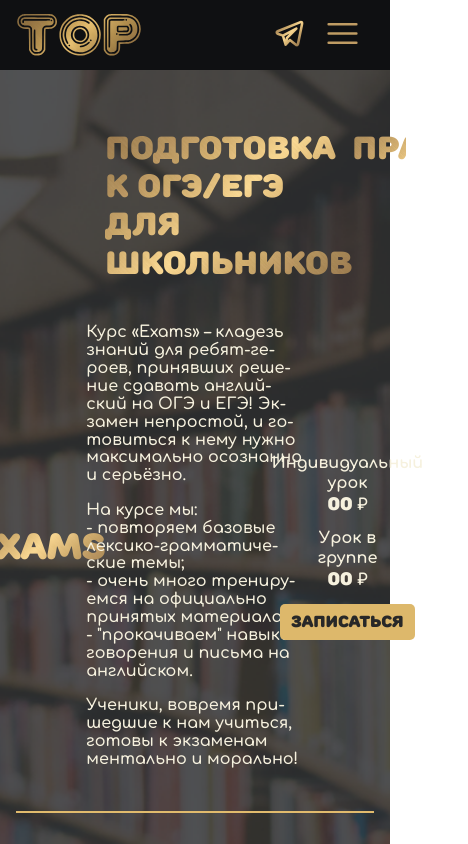
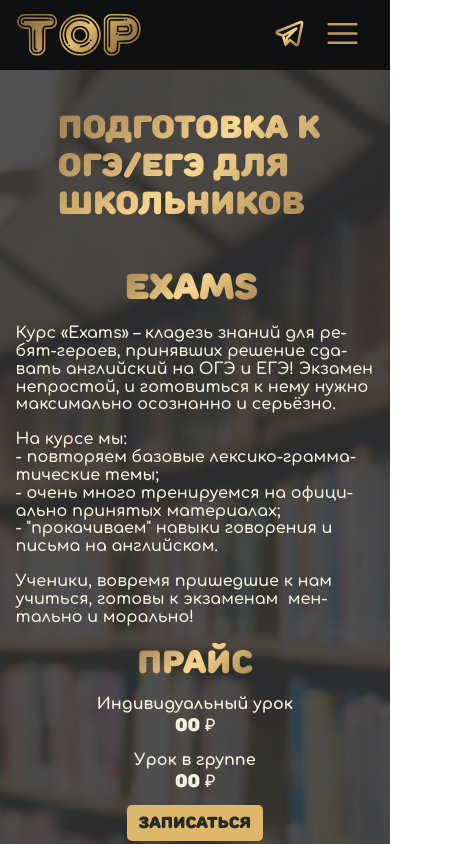
Before and after one commit to polinscik/TOP-educational-studio, a React (Vite) app: page /exams in a window 390 px wide. Shown: the top 844 px of the page, 468 px wide, since content can reach past the window. Built offline with nearby package versions, Linux system fonts and the light colour scheme; a web font is replaced by a local one.

Commit message:
add mobile support

```diff
--- a/src/components/Button/Button.scss
+++ b/src/components/Button/Button.scss
@@ -3,6 +3,7 @@
   border-radius: 5px;
   font-family: "Comfortaa";
   font-weight: 700;
+  cursor: pointer;
 }
 
 .btn_gold {
@@ -23,7 +24,3 @@
 .course-page__desc-btn {
   margin-top: 1.5vh;
 }
-
-.btn-transiion {
-  transition: all 2s ease-in;
-}
--- a/src/components/CoursePageElements/CoursePageRow/CoursePageRow.jsx
+++ b/src/components/CoursePageElements/CoursePageRow/CoursePageRow.jsx
@@ -29,13 +29,16 @@ function CoursePageRow({
           </div>
           {rowAdditionalDesc && (
             <Button
-              classname="btn btn_gold course-page__desc-btn btn-transition"
+              classname="btn btn_gold course-page__desc-btn"
               onClick={() => setExpanded(!expanded)}>
               {expanded ? "Скрыть" : "Читать дальше"}
             </Button>
           )}
         </div>
         <div className="course-page__price-container">
+          <p className="course-page__title_price_mobile course-page__title course-page__title_price ">
+            Прайс
+          </p>
           {priceArray.map((element) => (
             <div className="course-page__prices">
               <p className="course-page__price-desc">{element.priceName}</p>
--- a/src/components/CoursePageElements/CoursePageRow/CoursePageRow.scss
+++ b/src/components/CoursePageElements/CoursePageRow/CoursePageRow.scss
@@ -7,6 +7,13 @@
   grid-template-rows: 1fr;
   grid-template-columns: 15% 1fr 15%;
   grid-template-areas: "name description  price";
+  & {
+    @media (max-width: 1024px) {
+      display: flex;
+      flex-direction: column;
+      row-gap: 2vh;
+    }
+  }
 }
 .course-page__row-title-container {
   grid-area: name;
@@ -35,7 +42,6 @@
   font-weight: 600;
   line-height: 1.115em;
   text-align: left;
-  transition: all 2s ease-in;
   hyphens: auto;
 }
 .course-page__desc ul {
@@ -73,3 +79,12 @@
   width: auto;
   height: 2px;
 }
+
+.course-page__title_price_mobile {
+  display: none;
+  & {
+    @media (max-width: 1024px) {
+      display: block;
+    }
+  }
+}
--- a/src/components/CoursePageElements/CoursePageTitle/CoursePageTitle.scss
+++ b/src/components/CoursePageElements/CoursePageTitle/CoursePageTitle.scss
@@ -6,6 +6,14 @@
   grid-template-rows: 1fr;
   grid-template-columns: 25% 1fr 15%;
   grid-template-areas: "space heading price";
+  & {
+    @media (max-width: 1024px) {
+      display: flex;
+      flex-direction: column;
+      align-items: center;
+      padding: 2.5vh 5vh 0;
+    }
+  }
 }
 .course-page__title {
   grid-area: heading;
@@ -15,8 +23,15 @@
   font-weight: 400;
   line-height: 1.2em;
   text-align: left;
+  hyphens: auto;
 }
 .course-page__title_price {
   grid-area: price;
   text-align: center;
+  & {
+    @media (max-width: 1024px) {
+      display: none;
+      hyphens: auto;
+    }
+  }
 }
```
